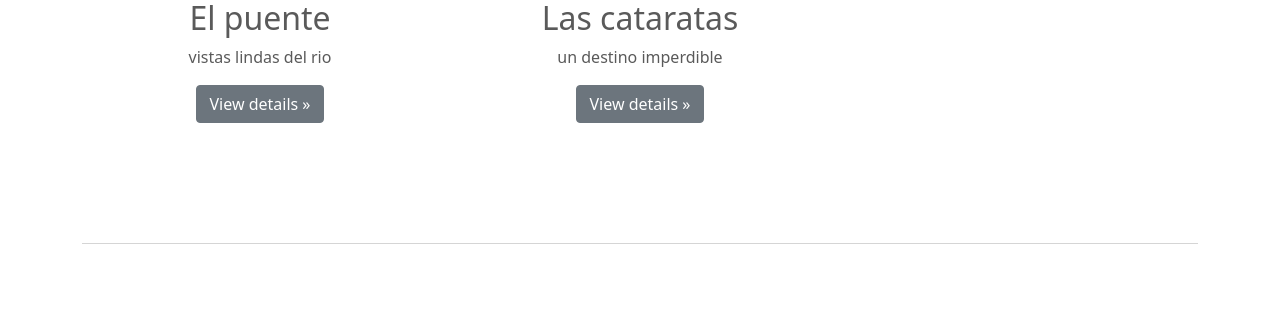
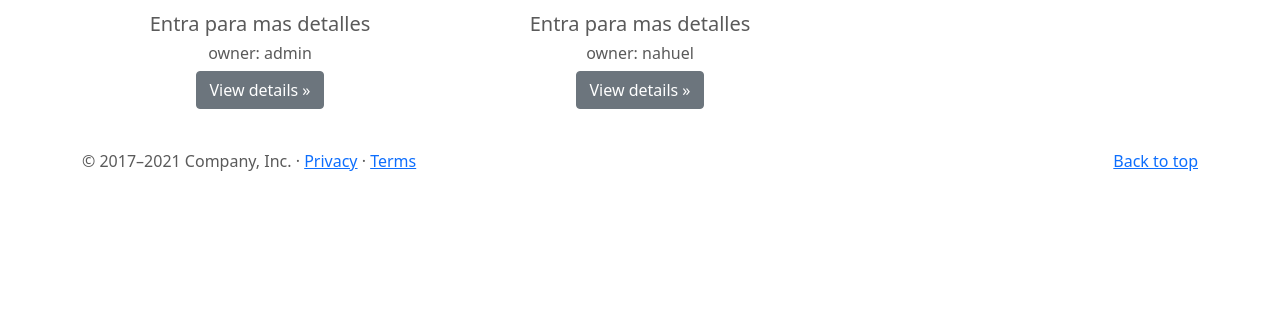
Before and after one commit to NahuelMarcello/Proyecto_Final, a Django app: page / in a window 1280 px wide. Shown: the part 769-1090 px from the top of the page. After the commit the page ends 940 px from the top, so only its background shows below. Run offline with Django 4.2, Linux system fonts and the light colour scheme; data comes from the database, SQL or seed files in the repository; both versions use the stored data as it was after the commit; some libraries are stand-ins or nearby versions.

Commit message:
Patch html

```diff
--- a/CoderProject/urls.py
+++ b/CoderProject/urls.py
@@ -16,7 +16,7 @@ Including another URLconf
 """
 from django.contrib import admin
 from django.urls import path
-from Games.views import index, PostList, PostDetail, PostCreate, PostUpdate, PostDelete, SignUp, Login, Logout, ProfileUpdate, ProfileCreate
+from Games.views import index, PostList, PostDetail, PostCreate, PostUpdate, PostDelete, SignUp, Login, Logout, ProfileUpdate
 from Games.forms import UserCreationForm
 from django.conf import settings
 from django.conf.urls.static import static
@@ -33,7 +33,6 @@ urlpatterns = [
     path('login/', Login.as_view(), name="login"),
     path('logout/', Logout.as_view(), name="logout"),
     path('profile/<pk>/update', ProfileUpdate.as_view(), name='profile-update'),
-    path('profile/create', ProfileCreate.as_view(), name='profile-create'),
 ]
 
 urlpatterns += static(settings.MEDIA_URL, document_root=settings.MEDIA_ROOT)
--- a/Games/models.py
+++ b/Games/models.py
@@ -8,6 +8,7 @@ class Post(models.Model):
     game_note = models.CharField(max_length=15)
     owner = models.ForeignKey(to=User, on_delete=models.CASCADE, related_name="owner")
     images = models.ImageField(upload_to="posts", null=True, blank=True)
+    created_time = models.DateTimeField(auto_now_add = True)
 
     def __str__(self):
         return f"{self.id} - {self.game_name} - {self.game_type}"
--- a/Games/templates/Games/base.html
+++ b/Games/templates/Games/base.html
@@ -82,6 +82,13 @@
                   <a class="nav-link" href="{% url 'signup' %}">Regis me</a>
                 </li>
               {% endif %}
+
+              {% if user.is_authenticated %}
+                <li class="nav-item">
+                  <a class="nav-link" href="{% url 'profile-update' user.id %}"> -Profile-</a>
+                </li>
+              {% endif %}
+
             </ul>
             <form class="d-flex">
               <input class="form-control me-2" type="search" placeholder="Search" aria-label="Search">
--- a/Games/templates/Games/index.html
+++ b/Games/templates/Games/index.html
@@ -6,33 +6,26 @@
   <div id="myCarousel" class="carousel slide" data-bs-ride="carousel">
     <div class="carousel-inner">
 
+        {% for post in posts %}
+          {% if forloop.first %}
+            <div class="carousel-item active">
+          {% else %}
+            <div class="carousel-item">
+          {% endif %}
 
-          <div class="carousel-item active">
-              <img src="./curso_coder_house_files/puente-corrientes-resistencia.jpeg">
-            <div class="container">
+          {% if post.images %}
+              <img src="{{ post.images.url }}">
+          {% endif %}
+
+          <div class="container">
               <div class="carousel-caption text-start">
-                <h1>Puente Gral. Belgrano</h1>
-                <p>Une  Chaco con Corrientes</p>
-                <p><a class="btn btn-lg btn-primary" href="https://getbootstrap.com/docs/5.0/examples/carousel/#">Sign up today</a></p>
+                <h1>{{post.game_name}}</h1>
+                <p>{{post.game_type}}</p>
+                <p><a class="btn btn-lg btn-dark" href="{%url 'post-details' post.id %}">More Details</a></p>
               </div>
             </div>
           </div>
-
-
-
-        <div class="carousel-item">
-          <img src="./curso_coder_house_files/cataratas-del-iguazu-misiones.jpeg">
-          <div class="container">
-            <div class="carousel-caption">
-              <h1>Cataratas del Iguazu</h1>
-              <p>Maravilla Natural</p>
-              <p><a class="btn btn-lg btn-primary" href="https://getbootstrap.com/docs/5.0/examples/carousel/#">Learn more</a></p>
-            </div>
-          </div>
-        </div>
-
-
-
+        {% endfor %}
 
     </div>
     <button class="carousel-control-prev" type="button" data-bs-target="#myCarousel" data-bs-slide="prev">
@@ -52,67 +45,18 @@
 
   <div class="container marketing">
 
-    <!-- Three columns of text below the carousel -->
     <div class="row">
 
-
-      <div class="col-lg-4">
-        <img src="./curso_coder_house_files/puente-corrientes-resistencia.jpeg" height="144" width="144">
-        <h2>El puente</h2>
-        <p>vistas lindas del rio</p>
-        <p><a class="btn btn-secondary" href="https://getbootstrap.com/docs/5.0/examples/carousel/#">View details »</a></p>
-      </div><!-- /.col-lg-4 -->
-
-      <div class="col-lg-4">
-        <img src="./curso_coder_house_files/cataratas-del-iguazu-misiones.jpeg" height="144" width="144">
-        <h2>Las cataratas</h2>
-        <p>un destino imperdible</p>
-        <p><a class="btn btn-secondary" href="https://getbootstrap.com/docs/5.0/examples/carousel/#">View details »</a></p>
-      </div><!-- /.col-lg-4 -->
-
-    </div><!-- /.row -->
-
-
-    <!-- START THE FEATURETTES -->
-
-
-    <hr class="featurette-divider">
-
-    <div class="row featurette">
-      <div class="col-md-7 order-md-2">
-        <h2 class="featurette-heading">El puente</h2>
-        <p class="lead">vistas lindas del rio</p>
-      </div>
-      <div class="col-md-5 order-md-1">
-
-          <img src="./curso_coder_house_files/puente-corrientes-resistencia.jpeg" height="400" width="400">
-
-
-      </div>
-    </div>
-
-
-    <hr class="featurette-divider">
-
-    <div class="row featurette">
-      <div class="col-md-7 order-md-2">
-        <h2 class="featurette-heading">Las cataratas</h2>
-        <p class="lead">un destino imperdible</p>
-      </div>
-      <div class="col-md-5 order-md-1">
-
-          <img src="./curso_coder_house_files/cataratas-del-iguazu-misiones.jpeg" height="400" width="400">
-
-
-      </div>
-    </div>
-
-
-
-
-    <!-- /END THE FEATURETTES -->INDEX.
-
-  </div><!-- /.container -->
-
+      {%for post in posts %}
+        <div class="col-lg-4">
+          {% if post.images %}
+            <img src="{{ post.images.url }}" height="120" width="75%">
+          {% endif %}
+            <h4>{{post.game_name}}</h4>
+            <h5>Entra para mas detalles</h5>
+            <h6>owner: {{post.owner}}</h6>
+          <p><a class="btn btn-secondary" href="{%url 'post-details' post.id %}">View details »</a></p>
+        </div><!-- /.col-lg-4 -->
+      {% endfor %}
 </main>
 {% endblock %}
--- a/Games/templates/Games/post_detail.html
+++ b/Games/templates/Games/post_detail.html
@@ -15,10 +15,14 @@
     {% if object.images %}
         <img src="{{ object.images.url }}" width="480px" height="100%">
     {% endif %}
+    {% if not object.images %}
+        <h1>No hay imaganes</h1>
+    {% endif %}
     <br>
     <h3>
         Su nota es: {{object.game_note}}
     </h3>
-     &emsp;<a href="{% url 'post-list' %}"> Back</a>
+    <h6>Creado el: {{object.created_time}}</h6>
+    &emsp;<a href="{% url 'post-list' %}"> Back</a>
 </p>
 {% endblock %}
--- a/Games/templates/Games/post_list.html
+++ b/Games/templates/Games/post_list.html
@@ -2,6 +2,9 @@
 
 {% block main %}
 <br>
+    {% if not object_list %}
+        <h2>No hay Post</h2>
+    {% endif %}
 
 <ul>
 {% for post in object_list %}
--- a/Games/views.py
+++ b/Games/views.py
@@ -7,7 +7,10 @@ from django.contrib.auth.views import LoginView, LogoutView
 from django.contrib.auth.mixins import LoginRequiredMixin, UserPassesTestMixin
 
 def index(request):
-    return render(request, "Games/index.html")
+    context = {
+        "posts": Post.objects.all()
+    }
+    return render(request, "Games/index.html", context)
 
 class PostList(ListView):
     model = Post
@@ -56,12 +59,14 @@ class Login(LoginView):
 class Logout(LogoutView):
    template_name = 'registration/logout.html'
 
-class ProfileUpdate(UpdateView):
+class ProfileUpdate(LoginRequiredMixin, UserPassesTestMixin, UpdateView):
     model = Profile
     fields = '__all__'
     template_name = 'profile/profile_form.html'
 
-class ProfileCreate(CreateView):
-    model = Profile
-    fields= '__all__'
-    template_name = 'profile/profile_form.html'
+    def test_func(self):
+        user_id = self.request.user.id
+        owner_id = self.kwargs.get('pk')
+        return Profile.objects.filter(user=user_id, id=owner_id).exists()
+    def handle_no_permission(self):
+        return render(self.request, "Games/not_found.html")
```
Also changed, not shown: Games/migrations/0007_post_created_time.py (added), db.sqlite3, media/posts/BDO.jpg (added), media/posts/BDO_0rgHTJz.jpg (added), media/posts/BDO_ZMYVQ0y.jpg (added), media/posts/CS_IX3qW6P.jpg (deleted), media/posts/CS_hgm4zg2.jpg (renamed from media/posts/CS.jpg).
